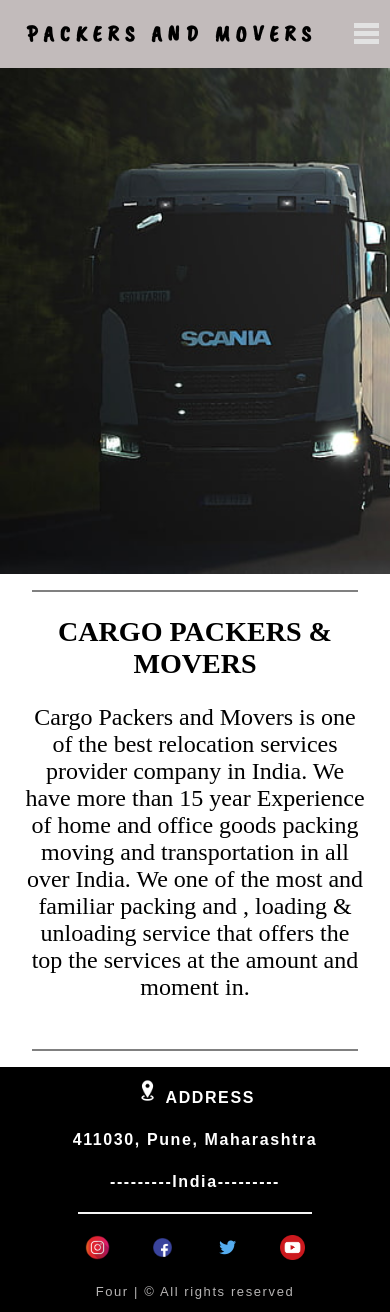
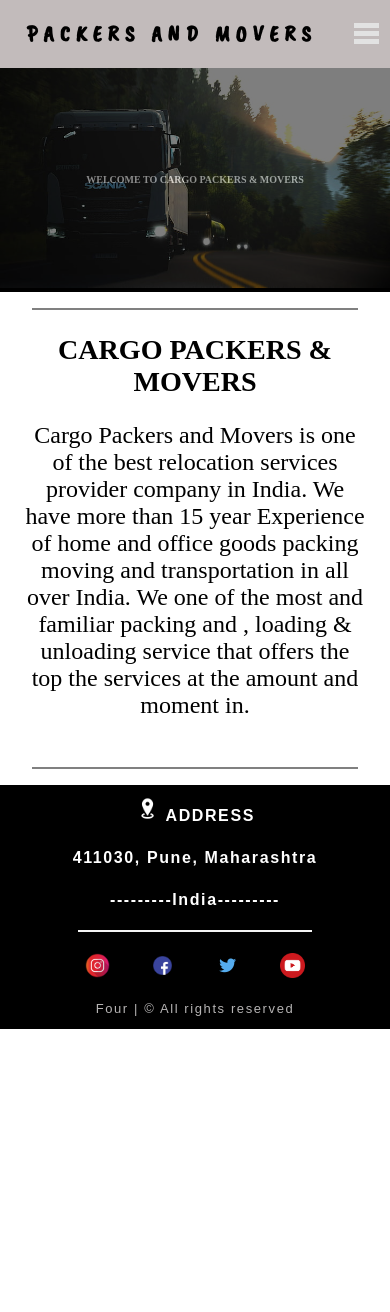
Before and after one commit to Vedant12-5/TE-IT-Project, a PHP site: page / in a window 390 px wide; the page is wider, and only the part inside the window is pictured. After the commit the page ends 1029 px from the top of that part, so only its background shows below. Run offline with PHP 8.4, Linux system fonts and the light colour scheme.

Commit message:
Update final_style.css

```diff
--- a/Project work/final_style.css
+++ b/Project work/final_style.css
@@ -123,7 +123,6 @@ nav {
 @media screen and (max-width: 768px) {
   body {
     overflow-x: hidden;
-    overflow-y: hidden;
   }
   .para {
     align-items: center;
@@ -143,8 +142,8 @@ nav {
 
   .image-container {
     background-color: black;
-    height: 60vh;
-    width: 99vh;
+    height: 99%;
+    width: 100%;
     position: relative;
   }
 
@@ -156,9 +155,9 @@ nav {
   .transit::after {
     content: "WELCOME TO CARGO PACKERS & MOVERS";
     background: black;
-    width: 60vh;
-    height: 60vh;
-    color: white;
+    width: 100%;
+    height: 100%;
+    color: whitesmoke;
     display: flex;
     justify-content: center;
     font-size: 10px;
@@ -170,15 +169,16 @@ nav {
     opacity: 0;
     -webkit-transition: opacity 0.5s ease;
     transition: opacity 0.5s ease;
+    opacity: 0.5;
   }
 
   .logo {
     font-size: 1.2em;
-    padding: .5em 1em;
+    padding: 0.5em 1em;
     font-weight: 600;
   }
-  .copyright{
-    margin-bottom: .5em;
+  .copyright {
+    margin-bottom: 0.5em;
   }
 
   .nav-links {
```
Also changed, not shown: other parts of Project work/final_style.css (+20 -21 lines). Lines whose indentation alone changed are shown as unchanged.
